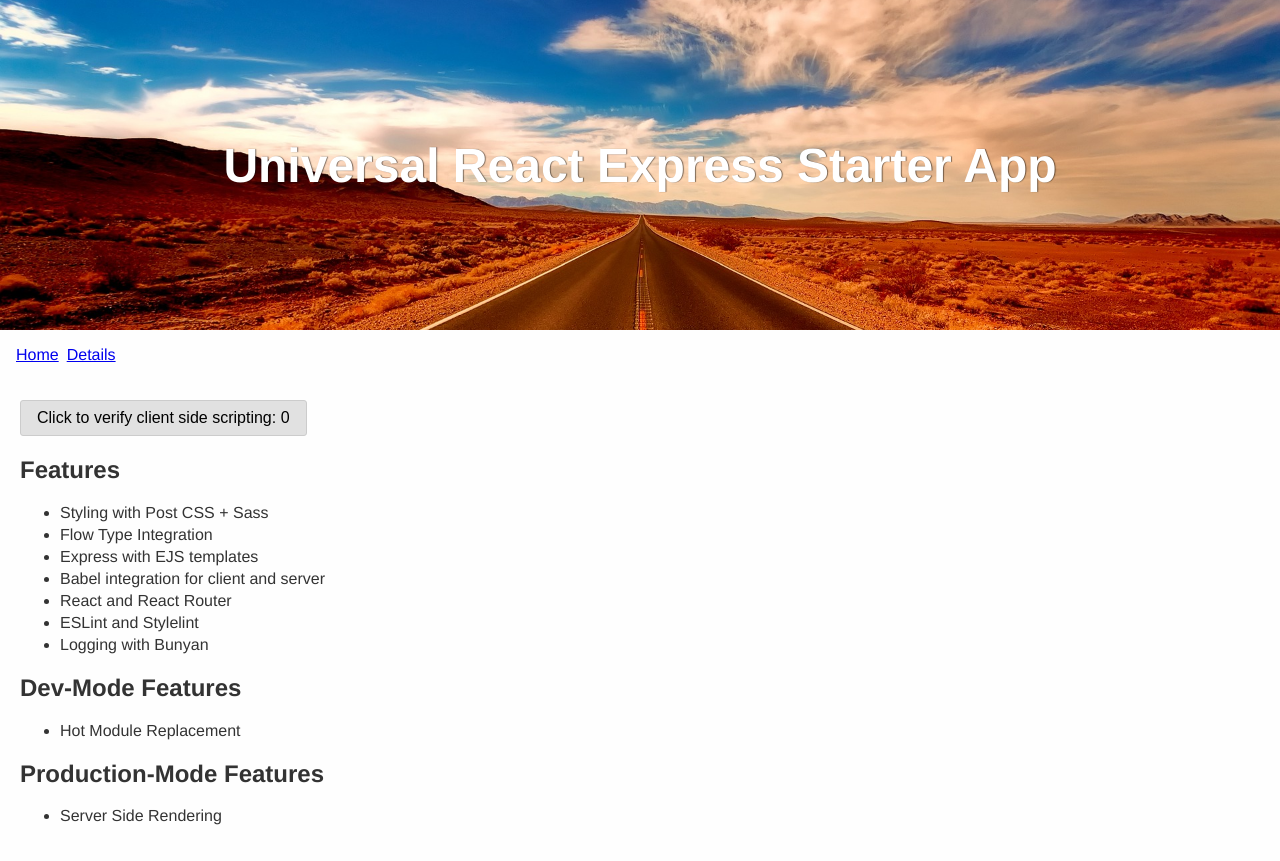
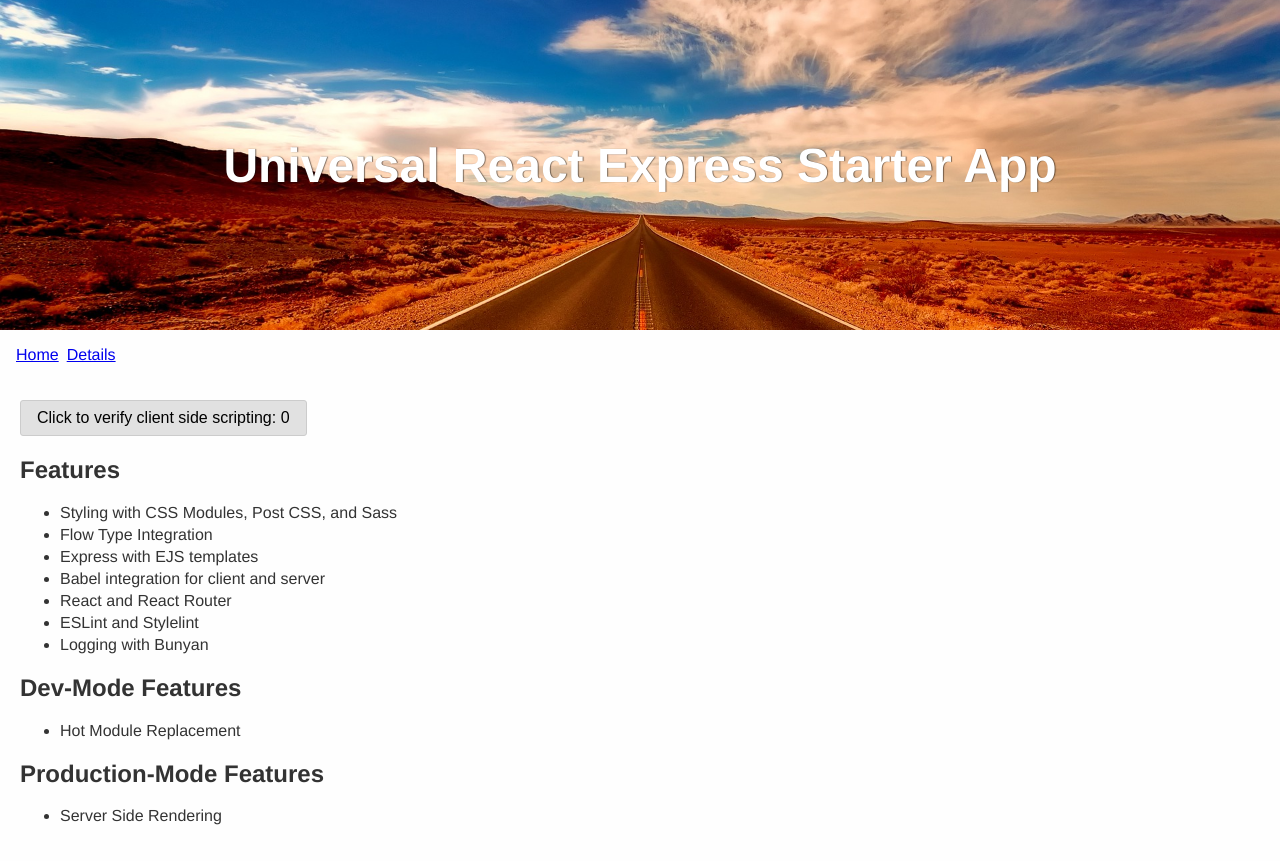
Before and after one commit to ericmasiello/express-starter, a React app: page / in a window 1280 px wide. Built offline with nearby package versions, Linux system fonts and the light colour scheme.

Commit message:
Update copy

```diff
--- a/src/client/components/Home.js
+++ b/src/client/components/Home.js
@@ -24,7 +24,7 @@ export default class Home extends Component {
         </button>
         <h2>Features</h2>
         <ul>
-          <li>Styling with Post CSS + Sass</li>
+          <li>Styling with CSS Modules, Post CSS, and Sass</li>
           <li>Flow Type Integration</li>
           <li>Express with EJS templates</li>
           <li>Babel integration for client and server</li>
```
